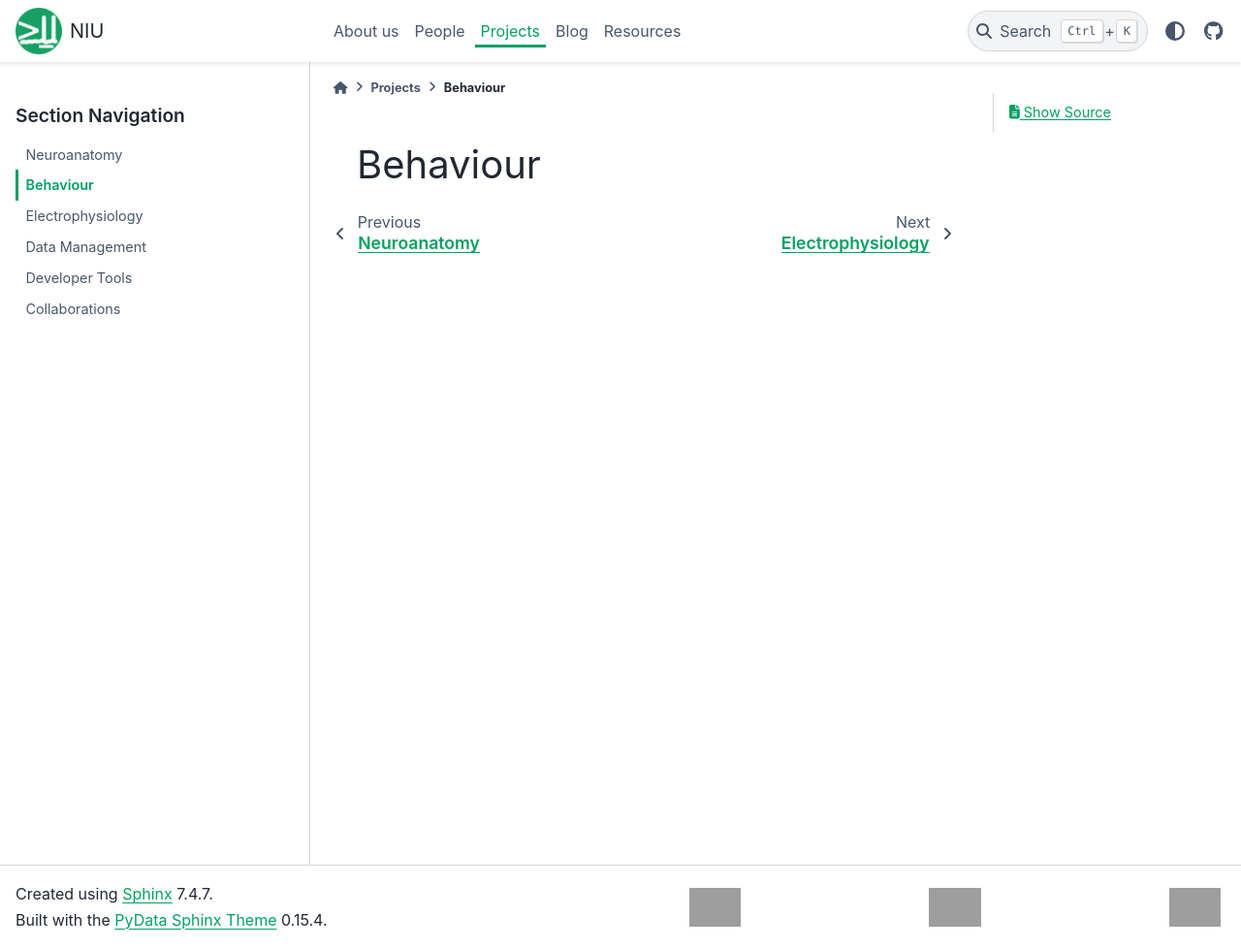
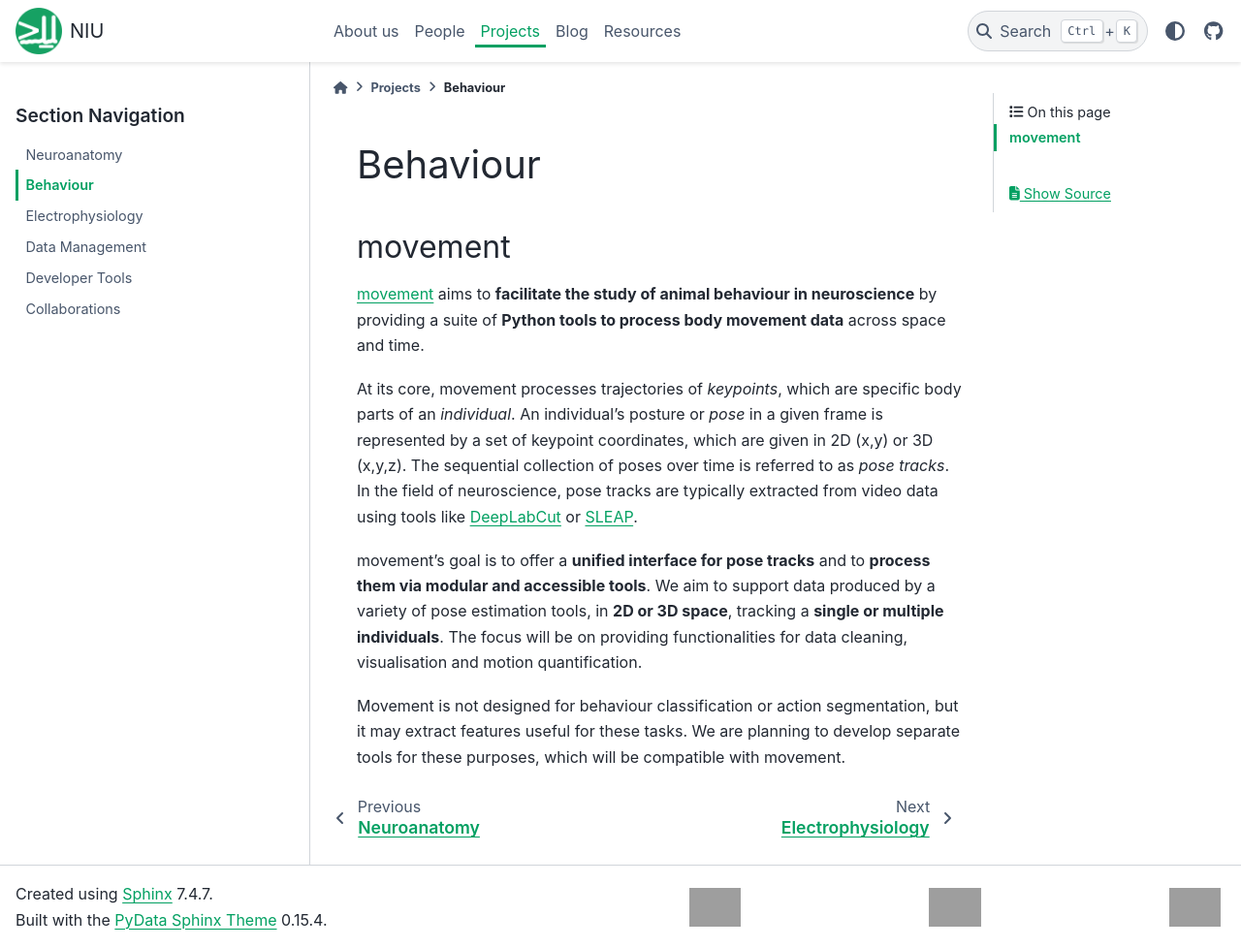
Before and after one commit to neuroinformatics-unit/neuroinformatics-unit.github.io, a Sphinx documentation site: the page built from docs/source/projects/behaviour.md, in a window 1280 px wide and 978 px high. Shown: the whole window at 97% size. Built offline with Sphinx 7.4.7 and the PyData theme 0.15.4, drawn with Linux system fonts in a browser that asks for light colours; grey boxes are pictures that could not be loaded.

Commit message:
Added movement text

```diff
--- a/docs/source/projects/behaviour.md
+++ b/docs/source/projects/behaviour.md
@@ -1 +1,10 @@
 # Behaviour
+
+## movement
+[movement](https://movement.neuroinformatics.dev/) aims to **facilitate the study of animal behaviour in neuroscience** by providing a suite of **Python tools to process body movement data** across space and time.
+
+At its core, movement processes trajectories of *keypoints*, which are specific body parts of an *individual*. An individual's posture or *pose* in a given frame is represented by a set of keypoint coordinates, which are given in 2D (x,y) or 3D (x,y,z). The sequential collection of poses over time is referred to as *pose tracks*. In the field of neuroscience, pose tracks are typically extracted from video data using tools like [DeepLabCut](http://www.mackenziemathislab.org/deeplabcut) or [SLEAP](https://sleap.ai/).
+
+movement's goal is to offer a **unified interface for pose tracks** and to **process them via modular and accessible tools**. We aim to support data produced by a variety of pose estimation tools, in **2D or 3D space**, tracking a **single or multiple individuals**. The focus will be on providing functionalities for data cleaning, visualisation and motion quantification.
+
+Movement is not designed for behaviour classification or action segmentation, but it may extract features useful for these tasks. We are planning to develop separate tools for these purposes, which will be compatible with movement.
```
